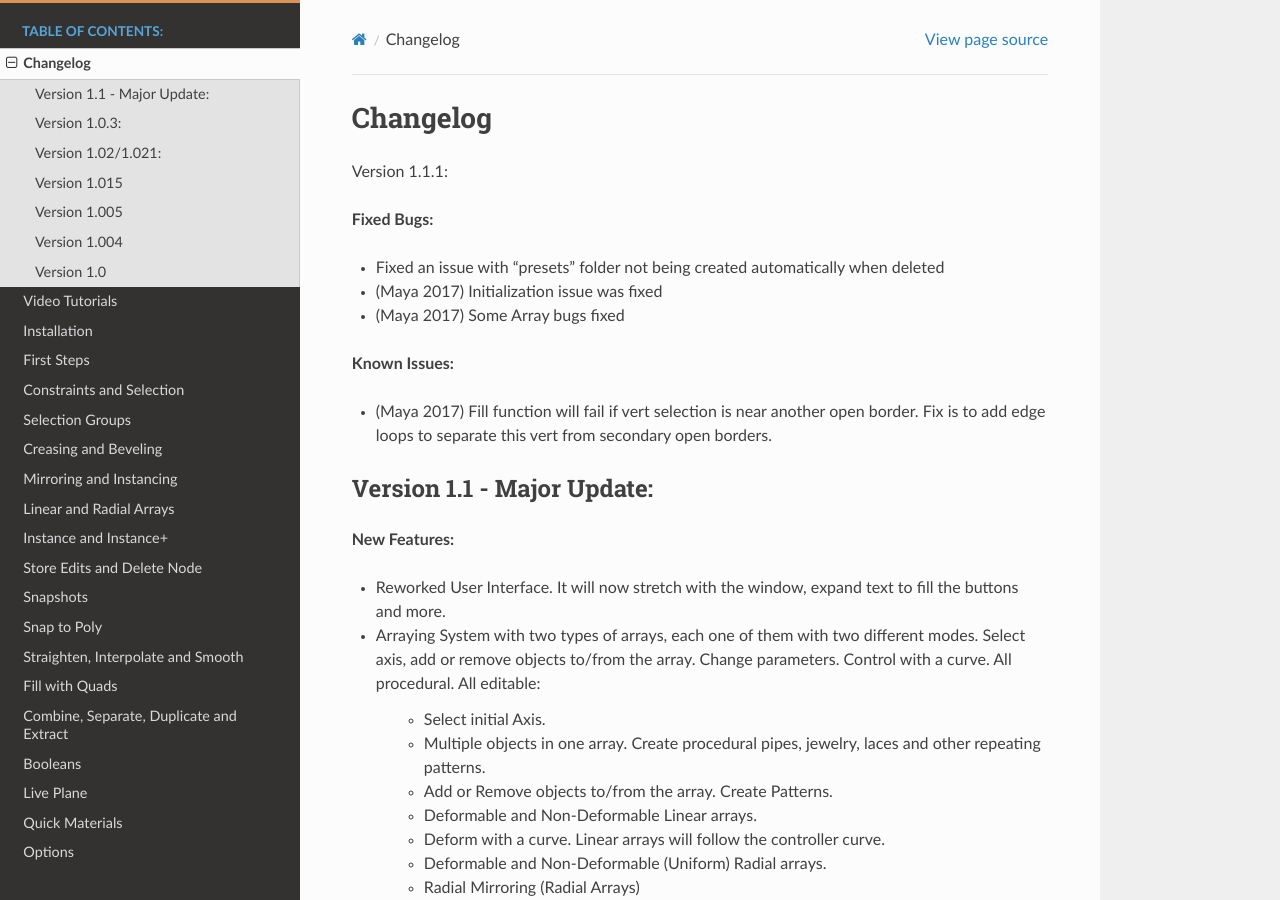
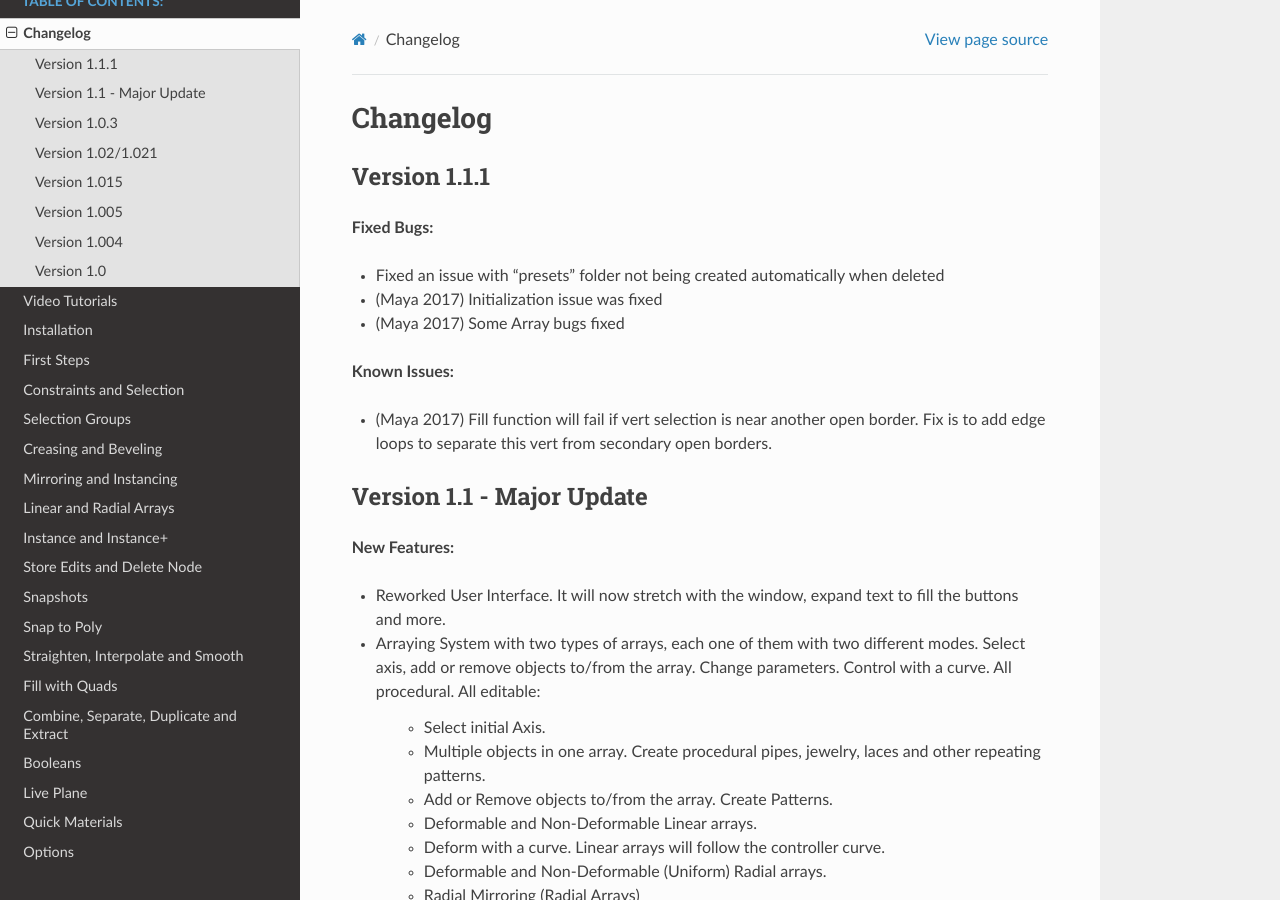
Before and after one commit to Video-Nomad/gs-toolbox-docs, a Sphinx documentation site: the page built from docs/source/changelog.rst, in a window 1280 px wide and 900 px high. Built offline with Sphinx 7.4.7 and the Read the Docs theme 2.0.0, drawn with Linux system fonts in a browser that asks for light colours; pages that are not in the unit, such as notebooks, are missing from menus; some of the changed text lies outside the part shown.

Commit message:
v1.1.1 Changelog

```diff
--- a/docs/source/changelog.rst
+++ b/docs/source/changelog.rst
@@ -4,7 +4,8 @@
 Changelog
 #########
 
-Version 1.1.1:
+Version 1.1.1
+^^^^^^^^^^^^^
 
 **Fixed Bugs:**
 
@@ -16,8 +17,8 @@ Version 1.1.1:
 
 - (Maya 2017) Fill function will fail if vert selection is near another open border. Fix is to add edge loops to separate this vert from secondary open borders.
 
-Version 1.1 - Major Update:
-^^^^^^^^^^^^^^^^^^^^^^^^^^^
+Version 1.1 - Major Update
+^^^^^^^^^^^^^^^^^^^^^^^^^^
 
 **New Features:**
 
@@ -61,8 +62,8 @@ Version 1.1 - Major Update:
 - Matching names should no longer cause an error on some functions.
 - Numerous small bugs were fixed during a full rewrite from MEL to Python.
 
-Version 1.0.3:
-^^^^^^^^^^^^^^
+Version 1.0.3
+^^^^^^^^^^^^^
 
 **Fixed Bugs:**
 
@@ -74,8 +75,8 @@ Version 1.0.3:
 - Changed version number format for consistency with my other plug-in(s)
 
 
-Version 1.02/1.021:
-^^^^^^^^^^^^^^^^^^^
+Version 1.02/1.021
+^^^^^^^^^^^^^^^^^^
 
 **Improvements:**
 
```
